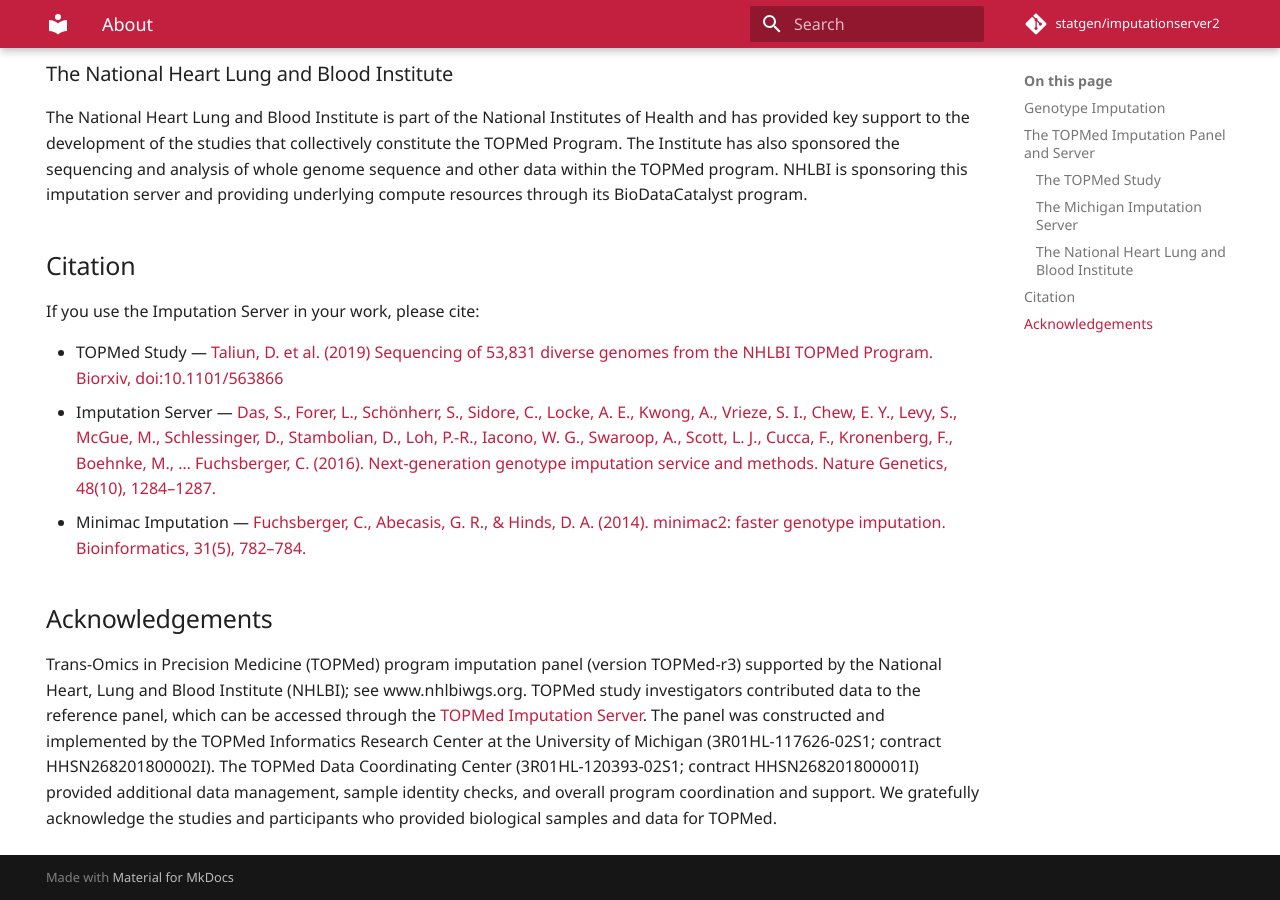
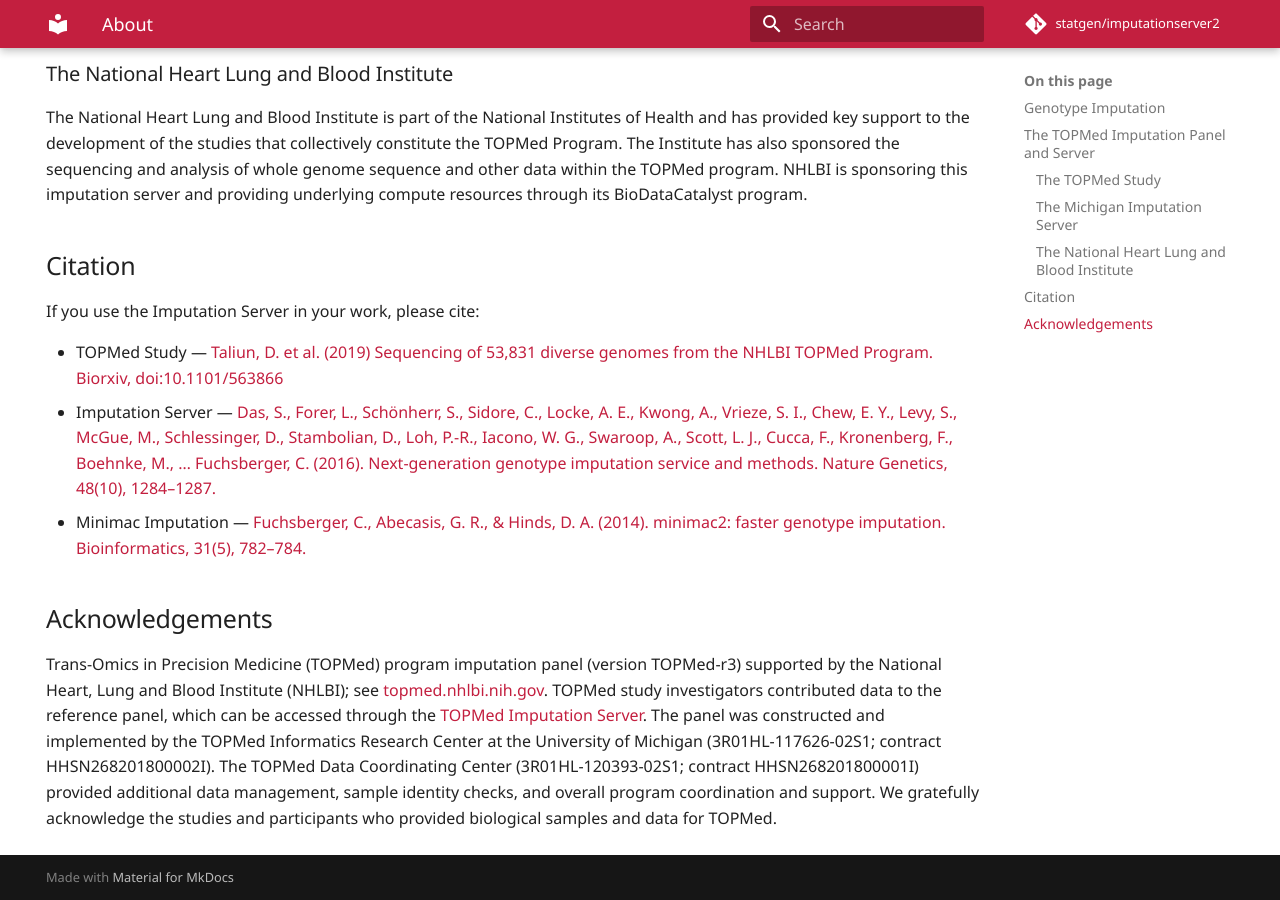
Before and after one commit to statgen/tis-v2-docs, an MkDocs documentation site: the page built from docs/about.md, in a window 1280 px wide and 900 px high, scrolled down 1442 px. Built offline with MkDocs 1.6.1 and Material for MkDocs 9.7.7, drawn with Linux system fonts in a browser that asks for light colours; some web fonts are replaced; comment, search, counter and statistics services are not loaded.

Commit message:
Fix links.

```diff
--- a/docs/about.md
+++ b/docs/about.md
@@ -40,4 +40,4 @@
 
 ## Acknowledgements
 
-Trans-Omics in Precision Medicine (TOPMed) program imputation panel (version TOPMed-r3) supported by the National Heart, Lung and Blood Institute (NHLBI); see www.nhlbiwgs.org. TOPMed study investigators contributed data to the reference panel, which can be accessed through the [TOPMed Imputation Server](https://imputation.biodatacatalyst.nhlbi.nih.gov). The panel was constructed and implemented by the TOPMed Informatics Research Center at the University of Michigan (3R01HL-117626-02S1; contract HHSN268201800002I). The TOPMed Data Coordinating Center (3R01HL-120393-02S1; contract HHSN268201800001I) provided additional data management, sample identity checks, and overall program coordination and support. We gratefully acknowledge the studies and participants who provided biological samples and data for TOPMed.
+Trans-Omics in Precision Medicine (TOPMed) program imputation panel (version TOPMed-r3) supported by the National Heart, Lung and Blood Institute (NHLBI); see [topmed.nhlbi.nih.gov](https://topmed.nhlbi.nih.gov). TOPMed study investigators contributed data to the reference panel, which can be accessed through the [TOPMed Imputation Server](https://imputation.biodatacatalyst.nhlbi.nih.gov). The panel was constructed and implemented by the TOPMed Informatics Research Center at the University of Michigan (3R01HL-117626-02S1; contract HHSN268201800002I). The TOPMed Data Coordinating Center (3R01HL-120393-02S1; contract HHSN268201800001I) provided additional data management, sample identity checks, and overall program coordination and support. We gratefully acknowledge the studies and participants who provided biological samples and data for TOPMed.
```
Also changed, not shown: docs/imputation/reference-panel.md (+7 -7 lines).
